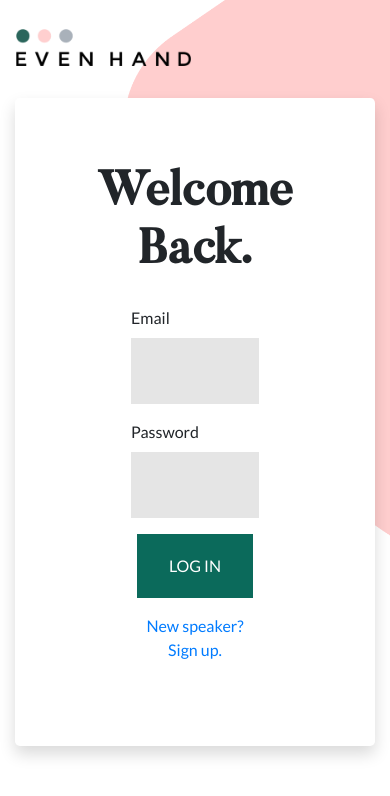
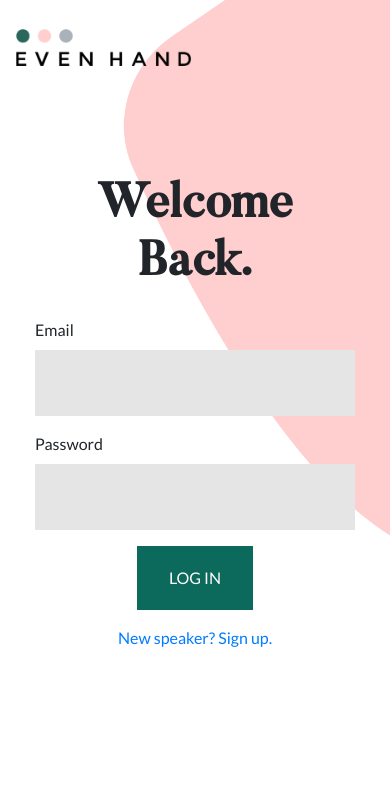
Before and after one commit to evenhand-ottawa/evenhand-frontend, a React (Vite) app: page /login in a window 390 px wide. Shown: the top 796 px of the page. Built offline with nearby package versions, Linux system fonts and the light colour scheme.

Commit message:
Add: some responsiveness to login

```diff
--- a/src/components/login/login.jsx
+++ b/src/components/login/login.jsx
@@ -21,7 +21,7 @@ export function Login() {
 			<div className="container">
 				<div className="row justify-content-center">
 					<div className="col col-md-8 min-h-100vh d-flex align-items-center justify-content-center">
-						<div className="card w-100 p-5 shadow rounded-lg">
+						<div className="no-card-sm card w-100 p-5 shadow rounded-lg">
 							<div className="card-body">
 								<h1
 									css={css`
@@ -39,7 +39,7 @@ export function Login() {
 								)}
 
 								<form
-									className="px-5"
+									className="px-md-5"
 									onSubmit={evt => {
 										evt.preventDefault()
 										loginActions.fetch({
--- a/src/css/app.scss
+++ b/src/css/app.scss
@@ -150,3 +150,12 @@ input[type="text"].form-control {
 .min-h-100vh {
 	min-height: 100vh;
 }
+
+@media (max-width: 767px) {
+	.no-card-sm {
+		padding: 0 !important;
+		background: transparent;
+		border: none;
+		box-shadow: none !important;
+	}
+}
```
